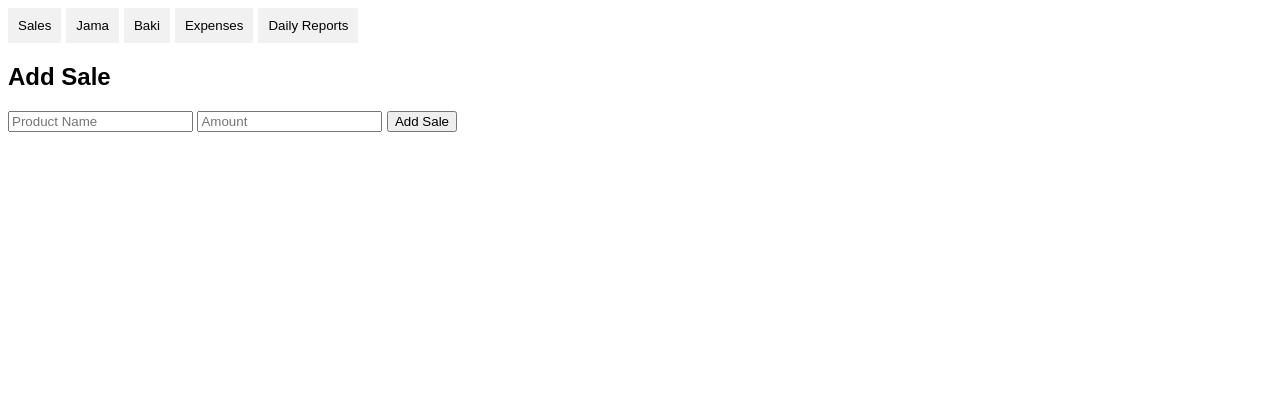
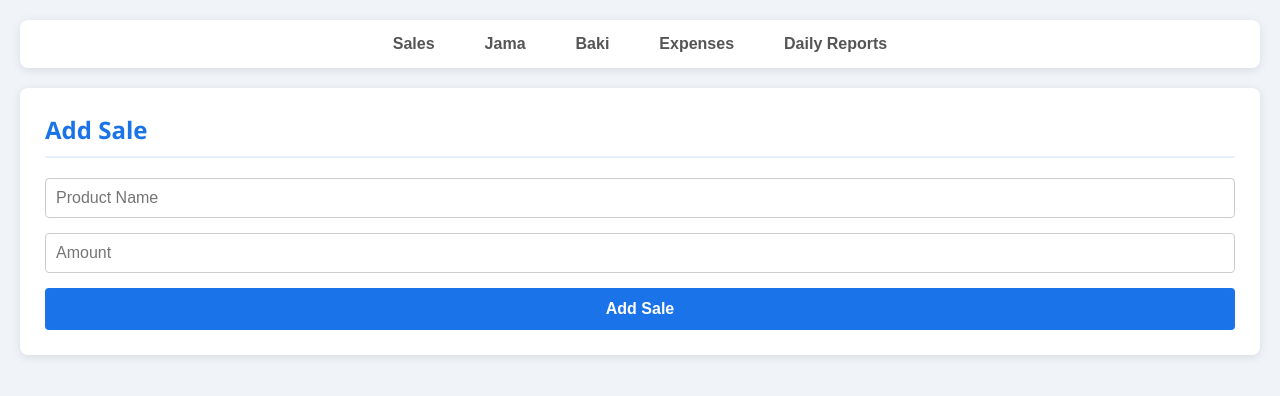
Before and after one commit to tatvadesai/order_app, a website: page public/index.html in a window 1280 px wide. Drawn offline with Linux system fonts and the light colour scheme.

Commit message:
make pretty

```diff
--- a/public/styles.css
+++ b/public/styles.css
@@ -1,29 +1,106 @@
-/* styles.css */
 body {
-    font-family: Arial, sans-serif;
+    font-family: "Segoe UI", Tahoma, Geneva, Verdana, sans-serif;
+    background-color: #f0f4f8;
+    margin: 0;
+    padding: 20px;
+    color: #333;
 }
 
 .tabs {
     display: flex;
+    justify-content: center;
+    background-color: #ffffff;
+    border-radius: 8px;
+    box-shadow: 0 2px 10px rgba(0, 0, 0, 0.1);
     margin-bottom: 20px;
 }
 
 .tablink {
-    background-color: #f1f1f1;
+    background-color: transparent;
     border: none;
-    padding: 10px;
+    padding: 15px 25px;
     cursor: pointer;
-    margin-right: 5px;
+    font-size: 16px;
+    font-weight: 600;
+    color: #555;
+    transition: all 0.3s ease;
 }
 
 .tablink:hover {
-    background-color: #ddd;
+    background-color: #e8f0fe;
+    color: #1a73e8;
+}
+
+.tablink.active {
+    background-color: #1a73e8;
+    color: white;
 }
 
 .tabcontent {
     display: none;
+    background-color: #ffffff;
+    padding: 25px;
+    border-radius: 8px;
+    box-shadow: 0 2px 10px rgba(0, 0, 0, 0.1);
 }
 
 .tabcontent h2 {
     margin-top: 0;
+    color: #1a73e8;
+    border-bottom: 2px solid #e8f0fe;
+    padding-bottom: 10px;
 }
+
+form {
+    display: flex;
+    flex-direction: column;
+    gap: 15px;
+}
+
+input[type="text"],
+input[type="number"] {
+    padding: 10px;
+    border: 1px solid #ccc;
+    border-radius: 4px;
+    font-size: 16px;
+}
+
+button {
+    background-color: #1a73e8;
+    color: white;
+    border: none;
+    padding: 12px;
+    border-radius: 4px;
+    cursor: pointer;
+    font-size: 16px;
+    font-weight: 600;
+    transition: background-color 0.3s ease;
+}
+
+button:hover {
+    background-color: #155db1;
+}
+
+#reportContent {
+    background-color: #f8f9fa;
+    border: 1px solid #e9ecef;
+    border-radius: 4px;
+    padding: 15px;
+    white-space: pre-wrap;
+    font-family: monospace;
+    font-size: 14px;
+}
+
+ul {
+    list-style-type: none;
+    padding: 0;
+}
+
+li {
+    background-color: #f8f9fa;
+    border: 1px solid #e9ecef;
+    border-radius: 4px;
+    padding: 10px;
+    margin-bottom: 10px;
+    font-size: 16px;
+}
```
